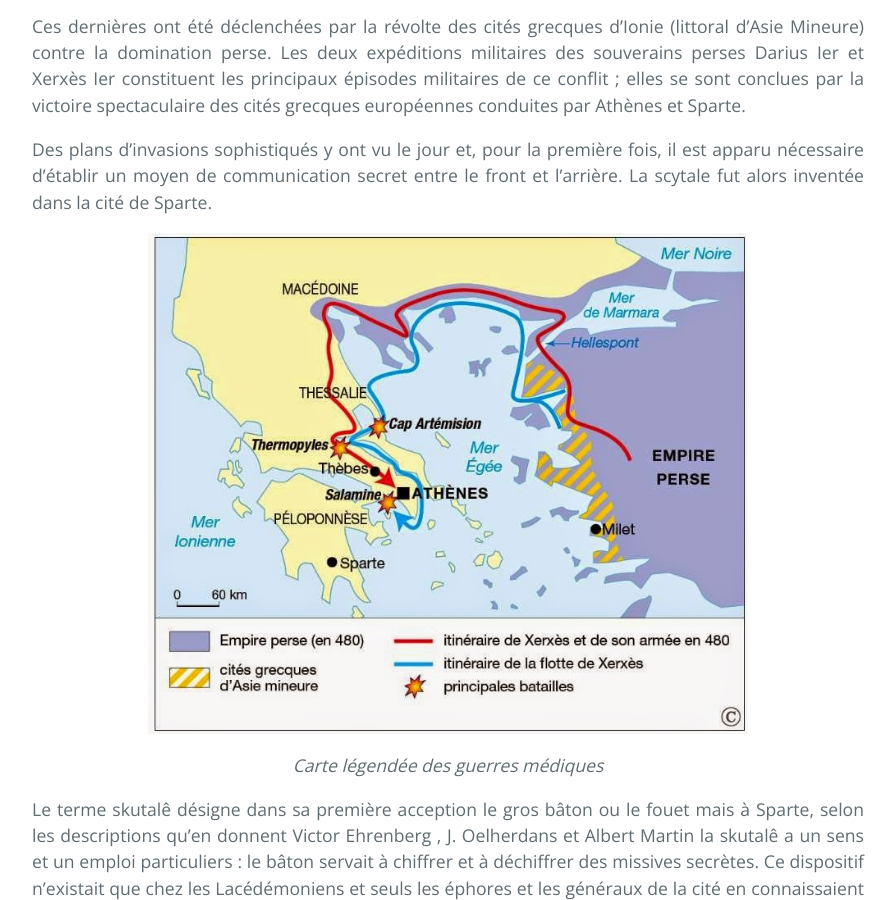
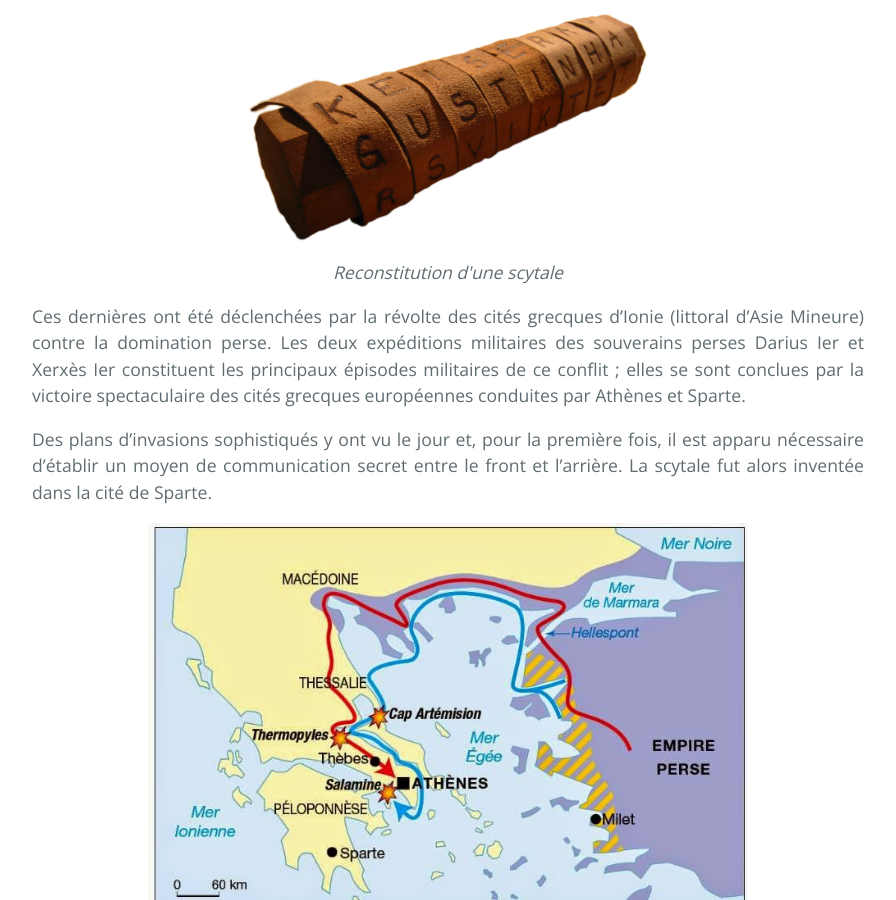
Before and after one commit to SamuelGallay/CryptoTPE, a Jekyll site: the page built from pages/1_Antiquite/1_scytale.md, in a window 1280 px wide and 900 px high, scrolled down 577 px. Shown: the whole window, without its empty margins (192-1088 px from the left). Built offline with Jekyll 4.4.1, drawn with Linux system fonts in a browser that asks for light colours; our own code applies the rules of GitHub Pages for plain Markdown files.

Commit message:
Update 1_scytale.md

```diff
--- a/pages/1_Antiquite/1_scytale.md
+++ b/pages/1_Antiquite/1_scytale.md
@@ -9,6 +9,9 @@
 ## Eléments de contexte : la Grèce Antique
 
 La scytale est le premier système de cryptographie connu. Il a été utilisé à des fins militaires lors des guerres médiques qui ont opposé la Perse et les cités autonomes de Grèce au Ve siècle avant J-C.
+
+<img src="{{ "/assets/1_Antiquite/scytale.png" | relative_url }}" alt="Scytale" style="margin: 0 auto;display: block; width: 400px;"/>
+<p align="center"> <em>Reconstitution d'une scytale</em> </p>
 
 Ces dernières ont été déclenchées par la révolte des cités grecques d’Ionie (littoral d’Asie Mineure) contre la domination perse. Les deux expéditions militaires des souverains perses Darius Ier et Xerxès Ier constituent les principaux épisodes militaires de ce conflit ; elles se sont conclues par la victoire spectaculaire des cités grecques européennes conduites par Athènes et Sparte.
 
@@ -31,9 +34,6 @@
 
 Mathématiquement, on peut traduire cette technique de la manière suivante. On appelle T le nombre de lettres par tour de ruban (ce qui revient à connaître la taille du cylindre) et L le nombre de tours de ruban, c’est à dire la taille du message que l’on veut transmettre ou encore le nombre de lettres du message. Enfin, on nomme N le nombre total de lettres écrites sur le ruban.On peut ainsi dire que TxL = N. La personne en possession du ruban connaît forcément N (il lui suffit de compter le nombre de lettres inscrites), elle peut donc décoder le message si elle connaît T ou L.
 
-<img src="{{ "/assets/1_Antiquite/scytale.png" | relative_url }}" alt="Scytale" style="margin: 0 auto;display: block; width: 400px;"/>
-<p align="center"> <em>Une scytale</em> </p>
-
 ## Exemple
 
 Imaginons que le texte à transmettre soit “Sparte” (6 lettres) et que la scytale ait un diamètre tel qu’on puisse y enrouler 3 lettres par tour. Le ruban déplié contiendra 6*3=18 lettres. Si un Perse intercepte le message et sait que ce dernier contient un mot de 6 lettres, il lui est facile de retrouver la taille de la scytale lui permettant de lire le message secret. En effet, si TxL=N alors T = N/L donc dans notre cas T = 18/6 = 3. Le Perse sait alors qu’il lui faut un cylindre permettant d’enrouler 3 lettres et peut lire le message en clair.
```
